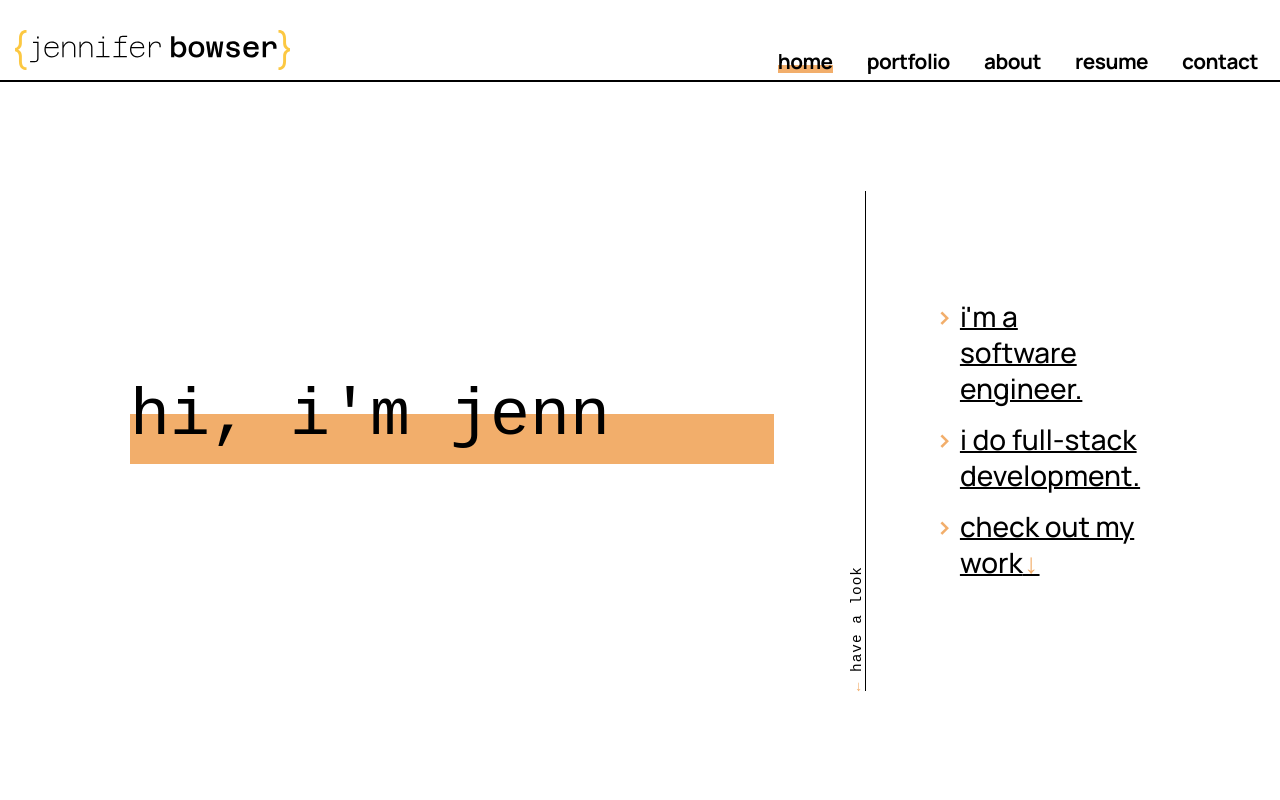
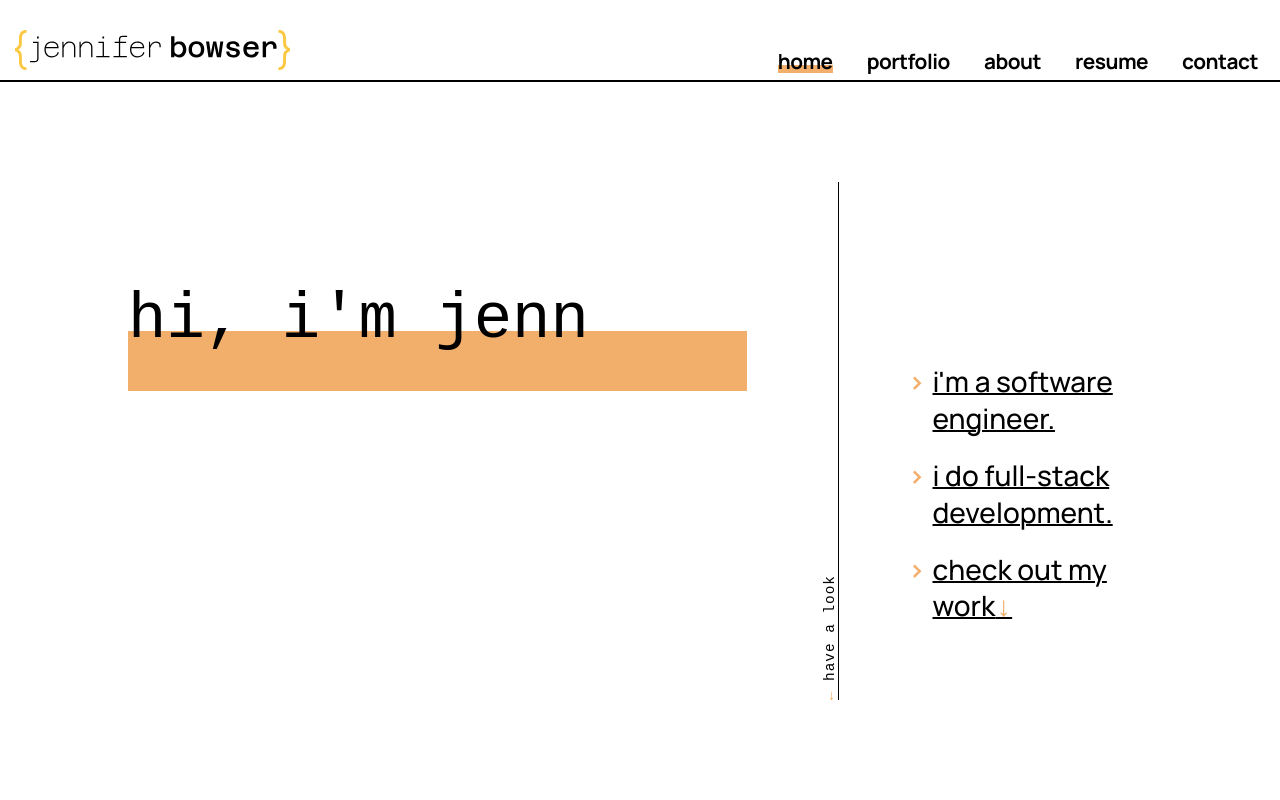
Before and after one commit to jennifer-bowser/jb-dev, a React (Vite) app: page / in a window 1280 px wide. Shown: the top 800 px of the page. Built offline with nearby package versions, Linux system fonts and the light colour scheme; a web font is replaced by a local one.

Commit message:
updates Splashbox + child components for placement and padding

```diff
--- a/src/Section.css
+++ b/src/Section.css
@@ -1,9 +1,10 @@
-.Section{
+.Section {
     display: flex;
     flex-direction: column;
+    padding: 0 12%;
 }
 
-.Section-Heading-Animation{
+.Section-Heading-Animation {
     animation-name: slideIn;
     animation-duration: 0.8s;
     animation-iteration-count: 1;
@@ -16,6 +17,7 @@
         opacity: 0;
         transform: translateY(40px);
     }
+
     100% {
         opacity: 1;
         transform: translateY(0px);
--- a/src/Separator.css
+++ b/src/Separator.css
@@ -1,7 +1,7 @@
 .Separator {
     align-items: flex-end;
     display: flex;
-    height: 500px;
+    height: 100%;
     justify-content: center;
     margin: 0 75px;
 }
@@ -12,9 +12,8 @@
     font-size: 0.9em;
     font-weight: 200;
     transition: var(--transition);
-    width: 100%;
+    transform: rotate(180deg);
     writing-mode: vertical-rl;
-    transform: rotate(180deg);
 }
 
 .Separator-Link:hover {
@@ -26,7 +25,7 @@
 }
 
 .Separator-Line {
+    background-color: var(--contrast-color);
     width: 1px;
-    background-color: var(--contrast-color);
     height: 100%;
 }
--- a/src/Splashbox.css
+++ b/src/Splashbox.css
@@ -1,7 +1,10 @@
-.Splashbox{
+.Splashbox {
     align-items: center;
     display: flex;
-    height: calc(100vh - 82px); /* height of NavBar */
-    justify-content: center;
+    /* height of NavBar */
+    height: calc(100vh - 82px);
+    justify-content: space-between;
     width: 100%;
+    margin: 0 auto;
+    padding: 100px 10%;
 }
--- a/src/SplashboxBulletList.css
+++ b/src/SplashboxBulletList.css
@@ -1,3 +1,11 @@
+.SplashboxBulletList {
+    display: flex;
+    flex-direction: column;
+    justify-content: flex-end;
+    height: 100%;
+    margin-bottom: 10%;
+}
+
 .SplashboxBulletList .BulletList {
     font-size: 1.75em;
     font-weight: 500;
@@ -7,6 +15,7 @@
 
 .SplashboxBulletList .BulletList li {
     text-decoration: 2px solid underline var(--contrast-color);
+    margin-bottom: 0.75em;
 }
 
 .SplashboxBulletList .BulletList li::marker {
--- a/src/TypingLetters.css
+++ b/src/TypingLetters.css
@@ -1,8 +1,17 @@
-.TypingLetters-Text{
+.TypingLetters {
+    display: flex;
+    flex-direction: column;
+    justify-content: flex-start;
+    height: 100%;
+    margin-top: 20%;
+}
+
+.TypingLetters-Text {
     border-right: 4px solid black;
-    animation: type 7s steps(16) infinite, cursorBlink 0.75s step-end infinite; /* numSteps = number of chars (including spaces)*/
+    animation: type 7s steps(16) infinite, cursorBlink 0.75s step-end infinite;
+    /* numSteps = number of chars (including spaces)*/
     font-family: var(--mono-font);
-    font-size: 50pt;
+    font-size: 4em;
     font-weight: 500;
     margin: 0;
     overflow: hidden;
@@ -12,16 +21,23 @@
 
 
 @keyframes type {
-    0%,  /*start of animation */
-    25%, /* delay before typing begins */
-    100% /* time when deletion ends */
-    {
+    0%,
+    /*start of animation */
+    25%,
+    /* delay before typing begins */
+    100%
+
+    /* time when deletion ends */
+        {
         width: 0%;
     }
 
-    50%, /* time when typing ends */
-    80%  /* time when deletion begins */
-    {
+    50%,
+    /* time when typing ends */
+    80%
+
+    /* time when deletion begins */
+        {
         width: 100%;
     }
 }
@@ -30,21 +46,24 @@
     0% {
         border-right-color: black;
     }
+
     40% {
         border-right-color: black;
     }
+
     60% {
         border-right-color: transparent;
     }
+
     100% {
         border-right-color: transparent;
     }
 }
 
-.TypingLetters-Background{
+.TypingLetters-Background {
     background-color: var(--accent-color);
-    bottom: 40px;
-    height: 50px;
+    bottom: 25px;
+    height: 60px;
     position: relative;
     width: 100%;
     z-index: -1;
--- a/src/index.css
+++ b/src/index.css
@@ -33,11 +33,6 @@ a {
     color: var(--contrast-color);
     text-decoration: none;
     cursor: pointer;
-}
-
-/* Padding for all site content EXCEPT header/footer */
-#root>section {
-    padding: 0 12%;
 }
 
 h1,
```
